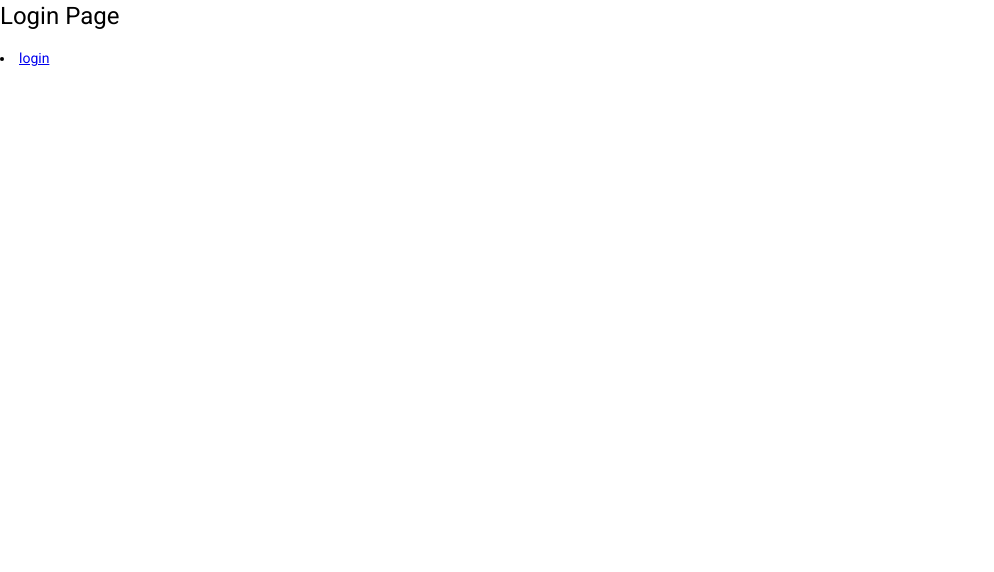
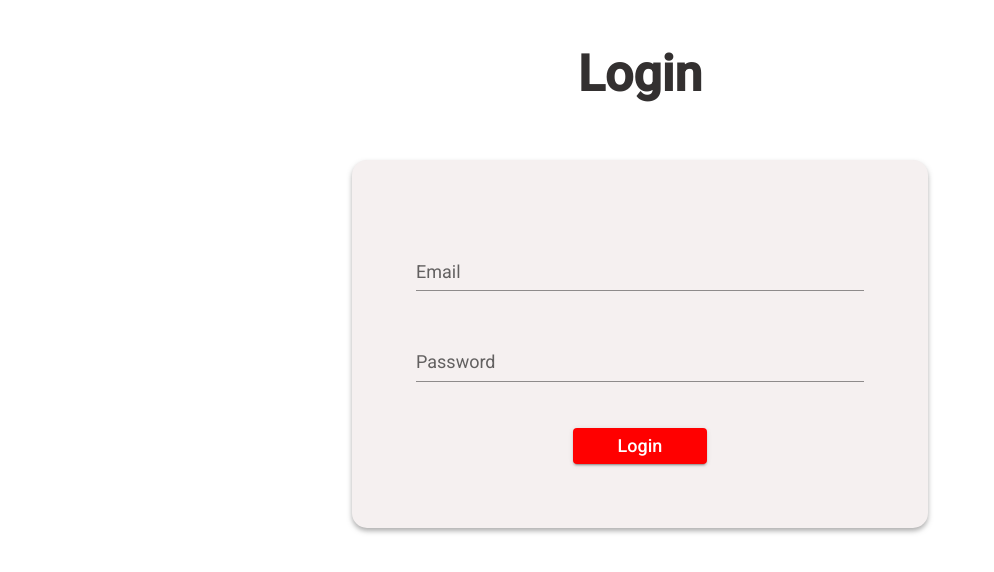
Before and after one commit to elias666615/Pharmacy-App, an Angular app in the folder frontend/: page /login in a window 1280 px wide. Shown: the top 572 px of the page, without its empty margins (0-994 px from the left). Built offline with nearby package versions, Linux system fonts and the light colour scheme.

Commit message:
added login

```diff
--- a/frontend/src/app/authentication/login/login.component.css
+++ b/frontend/src/app/authentication/login/login.component.css
@@ -0,0 +1,45 @@
+.container{
+    align-items: center;
+    justify-content: center;
+    text-align:center;
+    padding-top:5%;
+
+}
+
+.formContainer{
+    padding :5%;
+    font-size:18px;
+    align-items: center;
+    justify-content: center;
+    width:35%;
+    height:40%;
+    text-align:center;
+    margin: 5% auto ;
+    border-radius: 15px;
+    box-shadow: 0 3px 5px rgba(95, 95, 95, 0.5);
+    background-color:rgb(245, 240, 240);
+}
+
+.formField{
+    width:100%;
+
+}
+
+.login-button{
+    background-color: red;
+    font-size: 18px;
+    color: white;
+    margin-top: 5%;
+    width: 30%;
+
+}
+
+.login-title{
+    font-weight: bold;
+    font-size: 50px;
+    align-items: center;
+    justify-content: center;
+    text-align:center;
+    margin: 8% auto ;
+    color:rgb(51, 48, 48);
+}
--- a/frontend/src/app/authentication/login/login.component.html
+++ b/frontend/src/app/authentication/login/login.component.html
@@ -1,3 +1,17 @@
-<h1>Login Page</h1>
+<div class="container">
+    <Label class="login-title">Login</Label>
+    <form [formGroup]="loginForm" class="formContainer">
+        <mat-form-field class="formField" appearance="standard">
+            <mat-label>Email</mat-label>
+            <input matInput placeholder="Email" formControlName="email" type="email" ngModel [email]="true">
+        </mat-form-field>
+        <br />
+        <mat-form-field class="formField" appearance="standard">
+            <mat-label>Password</mat-label>
+            <input matInput placeholder="Password" formControlName="password" type="password">
+        </mat-form-field>
+        <br />
+        <button class="login-button" mat-raised-button>Login</button>
 
-<li><a routerLink="/seller" routerLinkActive="active">login</a></li>
+    </form>
+</div>
--- a/frontend/src/app/authentication/login/login.component.ts
+++ b/frontend/src/app/authentication/login/login.component.ts
@@ -1,4 +1,5 @@
 import { Component, OnInit } from '@angular/core';
+import { FormBuilder, FormControl } from '@angular/forms';
 
 @Component({
   selector: 'app-login',
@@ -6,8 +7,12 @@ import { Component, OnInit } from '@angular/core';
   styleUrls: ['./login.component.css']
 })
 export class LoginComponent implements OnInit {
+  loginForm = this.fb.group({
+    email: [''],
+    password: [''],
 
-  constructor() { }
+  });
+  constructor(private fb: FormBuilder) { }
 
   ngOnInit(): void {
   }
```
